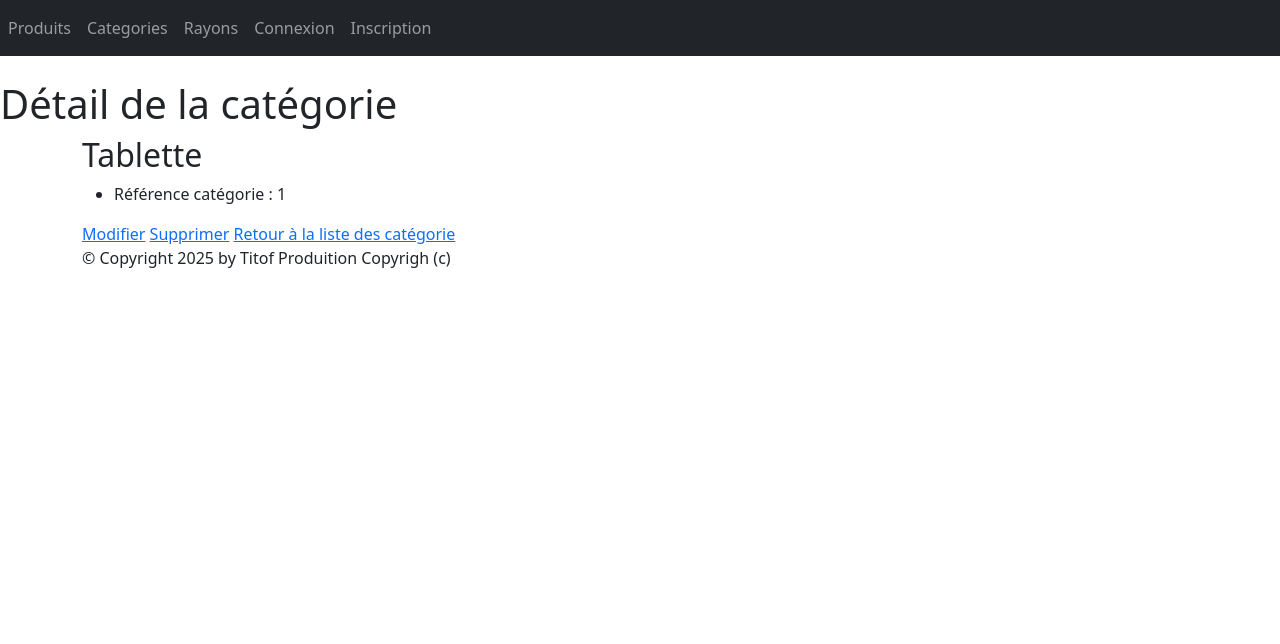
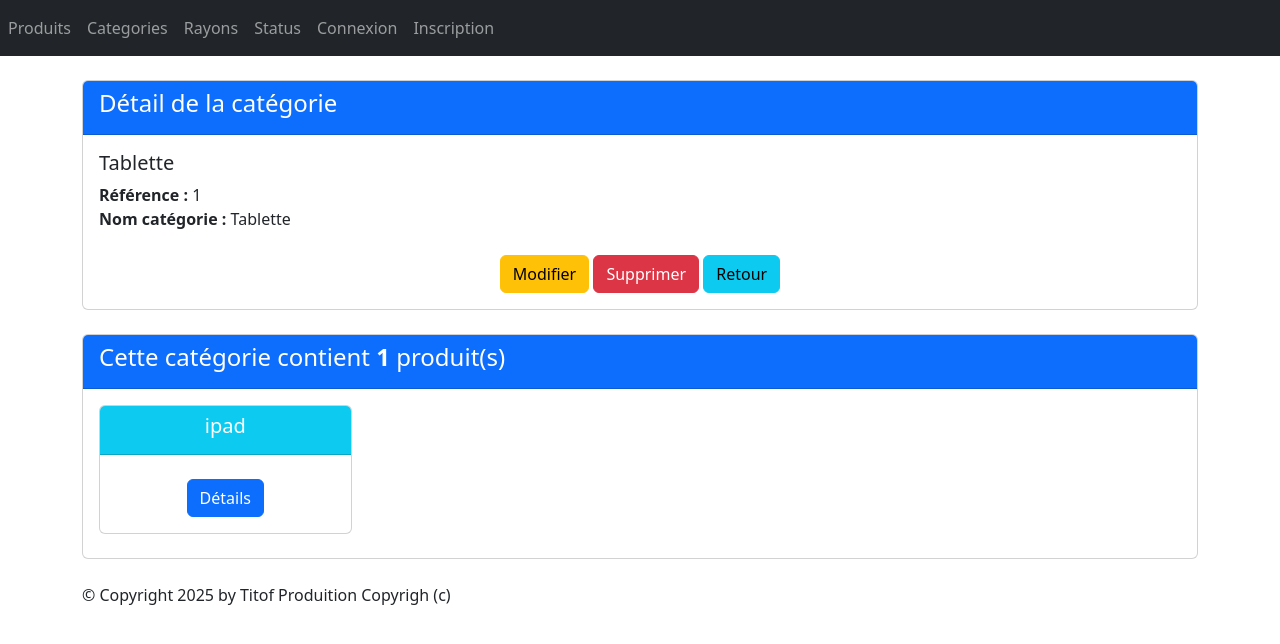
Before and after one commit to MickaelRiego/django_prog_avancee, a Django app: page /monApp/categorie/1 in a window 1280 px wide. Shown: the top 644 px of the page. Run offline with Django 5.2, Linux system fonts and the light colour scheme; data comes from the database, SQL or seed files in the repository; some libraries are stand-ins or nearby versions.

Commit message:
Fin de séance

```diff
--- a/TutoDjango/monApp/models.py
+++ b/TutoDjango/monApp/models.py
@@ -29,7 +29,7 @@ class Produit(models.Model):
     dateFabrication = models.DateField(default=date.today())
     # Relation CIF : chaque produit appartient à 1 catégorie (0,N côté catégorie -> 1,1 côté produit)
     categorie = models.ForeignKey(Categorie, on_delete=models.CASCADE, related_name="produit", null=True, blank=True)
-    status = models.ForeignKey(Statut, on_delete=models.CASCADE, related_name="produits", null=True, blank=True)
+    status = models.ForeignKey(Statut, on_delete=models.CASCADE, related_name="produit", null=True, blank=True)
 
     def __str__(self):
         return f"{self.intituleProd} : {self.prixUnitaireProd}€"
--- a/TutoDjango/monApp/templates/monApp/base.html
+++ b/TutoDjango/monApp/templates/monApp/base.html
@@ -21,11 +21,14 @@
                 <li class="nav-item">
                     <a class="nav-link" href="{% url 'liste_produits' %}">Produits</a>
                 </li>
-                                <li class="nav-item">
-                    <a class="nav-link" href="{% url 'liste_categories' %}">Categories</a>
+                <li class="nav-item">
+                    <a class="nav-link" href="{% url 'lst-ctgrs' %}">Categories</a>
                 </li>
-                                                <li class="nav-item">
+                <li class="nav-item">
                     <a class="nav-link" href="{% url 'liste_rayons' %}">Rayons</a>
+                </li>
+                <li class="nav-item">
+                    <a class="nav-link" href="{% url 'liste_statut' %}">Status</a>
                 </li>
                 {% if user.is_authenticated %}
                 <li class="nav-item">
--- a/TutoDjango/monApp/templates/monApp/detail_categorie.html
+++ b/TutoDjango/monApp/templates/monApp/detail_categorie.html
@@ -1,15 +1,45 @@
 {% extends 'monApp/base.html' %}
-
-{% block menu %}
-<h1>{{titremenu}}</h1>
+{% block contenu %}
+<div class="card mb-4">
+    <div class="card-header bg-primary text-white">
+        <h4>Détail de la catégorie</h4>
+    </div>
+    <div class="card-body">
+        <h5 class="card-title">{{ ctgr.nomCat }}</h5>
+        <ul class="list-unstyled">
+            <li><strong>Référence :</strong> {{ ctgr.idCat }}</li>
+            <li><strong>Nom catégorie :</strong> {{ ctgr.nomCat }}</li>
+        </ul>
+        <div class="car-footer text-center">
+            <a href="{% url 'ctgr-chng' ctgr.idCat %}" class="btn btn-warning mt-2">Modifier</a>
+            <a href="{% url 'ctgr-dlt' ctgr.idCat %}" class="btn btn-danger mt-2">Supprimer</a>
+            <a href="{% url 'lst-ctgrs'%}" class="btn btn-info mt-2">Retour</a>
+        </div>
+    </div>
+</div>
+<div class="card mb-4">
+    <div class="card-header bg-primary text-white">
+        <h4>Cette catégorie contient <strong>{{ ctgr.nb_produits }}</strong> produit(s)</h4>
+    </div>
+    <div class="card-body">
+        <div class="row">
+            {% if prdts %}
+            {% for prdt in prdts %}
+            <div class="col-sm-3">
+                <div class="card mb-2 text-center">
+                    <div class="card-header bg-info text-white">
+                        <h5 class="card-title">{{ prdt.intituleProd }}</h5>
+                    </div>
+                    <div class="card-body">
+                        <a href="{% url 'prdt-dtl' prdt.refProd %}" class="btn btn-primary mt-2">Détails</a>
+                    </div>
+                </div>
+            </div>
+            {% endfor %}
+            {% else %}
+            <p class="text-muted">Aucun produit trouvé pour cette catégorie.</p>
+            {% endif %}
+        </div>
+    </div>
+</div>
 {% endblock %}
-
-{% block contenu %}
-<h2>{{ categ.nomCat }}</h2>
-<ul>
-    <li>Référence catégorie : {{ categ.idCat }} </li>
-</ul>
-<a href="{% url 'categ-chng' categ.idCat %}">Modifier</a>
-<a href="{% url 'categ-dlt' categ.idCat %}">Supprimer</a>
-<a href="{% url 'liste_categories' %}">Retour à la liste des catégorie</a>
-{% endblock %}
--- a/TutoDjango/monApp/urls.py
+++ b/TutoDjango/monApp/urls.py
@@ -12,23 +12,26 @@ urlpatterns = [
     path ("home/", views.HomeView.as_view()),
     path ("home/<param>", views.HomeView.as_view()),
     path ("produits/", views.ProduitListView.as_view(), name="liste_produits"),
-    path ("produit/<pk>/",views.ProduitDetailView.as_view(), name="detail_produit"),
-    path ("categories/", views.CategorieListView.as_view(), name="liste_categories"),
-    path ("categorie/<pk>", views.CategorieDetailView.as_view(), name="detail_categorie"),
+    path ("produit/<pk>/",views.ProduitDetailView.as_view(), name="prdt-dtl"),
+    path ("categories/", views.CategorieListView.as_view(), name="lst-ctgrs"),
+    path ("categorie/<pk>", views.CategorieDetailView.as_view(), name="categ-dtl"),
     path ("statuts/", views.StatutListView.as_view(), name="liste_statut"),
-    path ("statut/<pk>", views.StatutDetailView.as_view(), name="detail_statut"),
+    path ("statut/<pk>", views.StatutDetailView.as_view(), name="statut-dtl"),
     path ("rayons/", views.RayonListView.as_view(), name="liste_rayons"),
-    path ("rayon/<pk>", views.RayonDetailView.as_view(), name="detail_rayon"),
+    path ("rayon/<pk>", views.RayonDetailView.as_view(), name="rayon-dtl"),
     path ('login/', views.ConnectView.as_view(), name='login'),
     path ('register/', views.RegisterView.as_view(), name='register'),
     path ('logout/', views.DisconnectView.as_view(), name='logout'),
     path ('email-sent/', views.EmailSentView.as_view(), name='email-sent'),
+
     path ("produit/", views.ProduitCreateView.as_view(), name="create_produit"),
     path ("produit/<pk>/update/",views.ProduitUpdateView.as_view(), name="prdt-chng"),
     path ("produit/<pk>/delete/", views.ProduitDeleteView.as_view(), name="prdt-dlt"),
+
     path ("categorie/", views.CategorieCreateView.as_view(), name="create_categorie"),
-    path ("categorie/<pk>/update/", views.CategorieUpdateView.as_view(), name="categ-chng"),
-    path ("categorie/<pk>/delete/", views.CategorieDeleteView.as_view(), name="categ-dlt"),
+    path ("categorie/<pk>/update/", views.CategorieUpdateView.as_view(), name="ctgr-chng"),
+    path ("categorie/<pk>/delete/", views.CategorieDeleteView.as_view(), name="ctgr-dlt"),
+
     path ("rayon/", views.RayonCreateView.as_view(), name="create_rayon"),
     path ("rayon/<pk>/update/", views.RayonUpdateView.as_view(), name="rayon-chng"),
     path ("rayon/<pk>/delete/", views.RayonDeleteView.as_view(), name="rayon-dlt"),
--- a/TutoDjango/monApp/views.py
+++ b/TutoDjango/monApp/views.py
@@ -9,7 +9,7 @@ from monApp.models import Categorie, Produit, Rayon, Statut
 from django.views.generic import *
 from django.contrib.auth.views import *
 from django.core.mail import *
-
+from django.db.models import Count
 
 def accueil(request, param="Anon"):
     return HttpResponse("<h1>Hello " + param + " ! You're connected</h1>")
@@ -107,7 +107,11 @@ class ProduitDetailView(DetailView):
 class CategorieListView(ListView):
     model = Categorie
     template_name = "monApp/list_categorie.html"
-    context_object_name = "categs"
+    context_object_name = "ctgrs"
+
+    def get_queryset(self):
+        # Annoter chaque catégorie avec le nombre de produits liés
+        return Categorie.objects.annotate(nb_produits=Count('produit'))
 
     def get_context_data(self, **kwargs):
         context = super(CategorieListView, self).get_context_data(**kwargs)
@@ -117,17 +121,26 @@ class CategorieListView(ListView):
 class CategorieDetailView(DetailView):
     model = Categorie
     template_name = "monApp/detail_categorie.html"
-    context_object_name = "categ"
+    context_object_name = "ctgr"
+
+    def get_queryset(self):
+        # Annoter chaque catégorie avec le nombre de produits liés
+        return Categorie.objects.annotate(nb_produits=Count('produit'))
 
     def get_context_data(self, **kwargs):
         context = super(CategorieDetailView, self).get_context_data(**kwargs)
         context['titremenu'] = "Détail de la catégorie"
+        context['prdts'] = Produit.objects.filter(categorie=self.object)
         return context
 
 class StatutListView(ListView):
     model = Statut
     template_name = "monApp/list_statut.html"
     context_object_name = "status"
+
+    def get_queryset(self):
+        # Annoter chaque statut avec le nombre de produits liés
+        return Statut.objects.annotate(nb_produits=Count('produit'))
 
     def get_context_data(self, **kwargs):
         context = super(StatutListView, self).get_context_data(**kwargs)
@@ -139,9 +152,14 @@ class StatutDetailView(DetailView):
     template_name = "monApp/detail_statut.html"
     context_object_name = "statut"
 
+    def get_queryset(self):
+        # Annoter chaque statut avec le nombre de produits liés
+        return Statut.objects.annotate(nb_produits=Count('produit'))
+
     def get_context_data(self, **kwargs):
         context = super(StatutDetailView, self).get_context_data(**kwargs)
         context['titremenu'] = "Détail du statut"
+        context['prdts'] = Produit.objects.filter(status=self.object)
         return context
 
 class RayonListView(ListView):
@@ -209,7 +227,7 @@ class EmailSentView(TemplateView):
 #         form = ProduitForm(request.POST)
 #         if form.is_valid():
 #             prdt = form.save()
-#             return redirect('detail_produit', prdt.refProd)
+#             return redirect('prdt-dtl', prdt.refProd)
 #     else:
 #         form = ProduitForm()
 #         return render(request, "monApp/create_produit.html", {'form': form})
@@ -221,7 +239,7 @@ class ProduitCreateView(CreateView):
 
     def form_valid(self, form: BaseModelForm) -> HttpResponse:
         prdt = form.save()
-        return redirect("detail_produit", prdt.refProd)
+        return redirect("prdt-dtl", prdt.refProd)
 
 
 class ProduitUpdateView(UpdateView):
@@ -231,7 +249,7 @@ class ProduitUpdateView(UpdateView):
 
     def form_valid(self, form: BaseModelForm) -> HttpResponse:
         prdt = form.save()
-        return redirect('dtl-prdt', prdt.refProd)
+        return redirect('prdt-dtl', prdt.refProd)
 
 class ProduitDeleteView(DeleteView):
     model = Produit
@@ -247,7 +265,7 @@ class ProduitDeleteView(DeleteView):
 #             # mettre à jour le produit existant dans la base de données
 #             form.save()
 #             # rediriger vers la page détaillée du produit que nous venons de mettre à jour
-#             return redirect('dtl-prdt', prdt.refProd)
+#             return redirect('prdt-dtl', prdt.refProd)
 #         else:
 #             form = ProduitForm(instance=prdt)
 #         return render(request,'monApp/update_produit.html', {'form': form})
@@ -259,7 +277,7 @@ class CategorieCreateView(CreateView):
 
     def form_valid(self, form: BaseModelForm) -> HttpResponse:
         categ = form.save()
-        return redirect("detail_categorie", categ.idCat)
+        return redirect("categ-dtl", categ.idCat)
 
 class CategorieUpdateView(UpdateView):
     model = Categorie
@@ -268,13 +286,13 @@ class CategorieUpdateView(UpdateView):
 
     def form_valid(self, form: BaseModelForm) -> HttpResponse:
         categ = form.save()
-        return redirect('detail_categorie', categ.idCat)
+        return redirect('categ-dtl', categ.idCat)
 
 class CategorieDeleteView(DeleteView):
     model = Categorie
     template_name = "monApp/delete_categorie.html"
 
-    success_url = reverse_lazy('liste_categories')
+    success_url = reverse_lazy('lst-ctgrs')
 
 class RayonCreateView(CreateView):
     model = Rayon
@@ -292,7 +310,7 @@ class RayonUpdateView(UpdateView):
 
     def form_valid(self, form: BaseModelForm) -> HttpResponse:
         rayon = form.save()
-        return redirect("detail_rayon", rayon.idRayon)
+        return redirect("rayon-dtl", rayon.idRayon)
 
 class RayonDeleteView(DeleteView):
     model = Rayon
```
Also changed, not shown: TutoDjango/monApp/templates/monApp/detail_statut.html (+41 -11 lines), TutoDjango/monApp/templates/monApp/list_categorie.html (+22 -8 lines), TutoDjango/monApp/templates/monApp/list_produits.html (+7 -3 lines), TutoDjango/monApp/templates/monApp/list_rayon.html (+20 -8 lines), TutoDjango/monApp/templates/monApp/list_statut.html (+20 -7 lines), readme.md.
